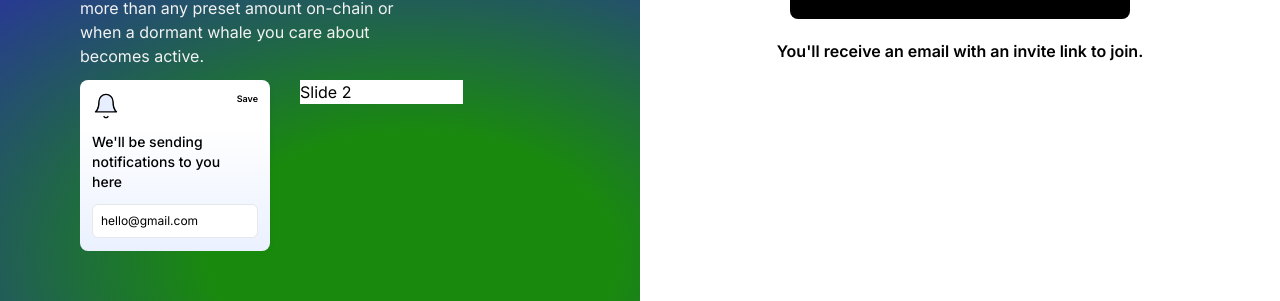
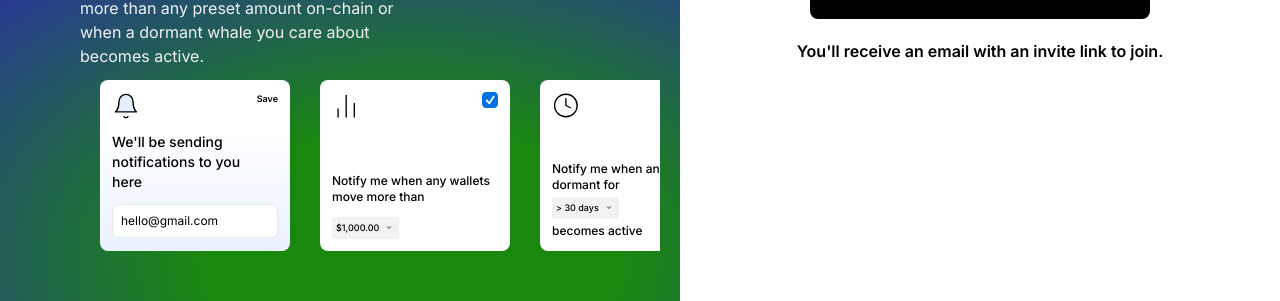
Before and after one commit to riyavishwakarma13/loch, a React (Vite) app: page / in a window 1280 px wide. Shown: the part 490-791 px from the top of the page. Built offline with nearby package versions, Linux system fonts and the light colour scheme.

Commit message:
notification swiper completed

```diff
--- a/src/components/NotificationSwiper.tsx
+++ b/src/components/NotificationSwiper.tsx
@@ -4,17 +4,17 @@ import "swiper/css/pagination";
 
 const NotificationSwiper = () => {
   return (
-    <div>
+    <div className="max-w-[400px] lg:max-w-[600px] px-5">
       <Swiper
         slidesPerView={"auto"}
         spaceBetween={30}
         pagination={{
           clickable: true,
         }}
-        className="mySwiper"
+        className="mySwiper "
       >
         <SwiperSlide className="bg-white w-[190px] rounded-lg box-gradient space-y-3 h-[171px] p-3">
-          <div className="flex justify-between items-start  ">
+          <div className="flex justify-between items-start">
             <img
               src="/assets/bell 2.svg"
               height={28}
@@ -30,8 +30,59 @@ const NotificationSwiper = () => {
             hello@gmail.com
           </p>
         </SwiperSlide>
-        <SwiperSlide className="bg-white">Slide 2</SwiperSlide>
-        <SwiperSlide className="bg-white">Slide 3</SwiperSlide>
+        <SwiperSlide className="bg-white w-[190px] rounded-lg flex flex-col justify-between h-[171px] p-3">
+          <div className="flex justify-between items-start">
+            <img
+              src="/assets/bar-chart-2.svg"
+              alt="bar chart"
+              height={28}
+              width={28}
+            />
+            <img
+              src="/assets/icon.svg"
+              alt="checkbox"
+              className="bg-[#0071E3] rounded-[4.2px] p-[3px]"
+              height={16}
+              width={16}
+            />
+          </div>
+          <div className="space-y-3">
+            <p className="text-xs font-medium">
+              Notify me when any wallets move more than
+            </p>
+            <div className="bg-[#e5e5e680] flex items-center gap-1 w-max p-1 rounded-sm">
+              <span className="text-[9px] font-medium">$1,000.00</span>
+              <img src="/assets/triangle-down.svg" alt="" />
+            </div>
+          </div>
+        </SwiperSlide>
+        <SwiperSlide className="bg-white w-[190px] rounded-lg flex flex-col justify-between h-[171px] p-3">
+          <div className="flex justify-between items-start">
+            <img
+              src="/assets/clock.svg"
+              alt="bar chart"
+              height={28}
+              width={28}
+            />
+            <img
+              src="/assets/icon.svg"
+              alt="checkbox"
+              className="bg-[#0071E3] rounded-[4.2px] p-[3px]"
+              height={16}
+              width={16}
+            />
+          </div>
+          <div className="space-y-1">
+            <p className="text-xs font-medium">
+              Notify me when any wallet dormant for
+            </p>
+            <div className="bg-[#e5e5e680] flex items-center gap-1 w-max p-1 rounded-sm">
+              <span className="text-[9px] font-medium">&gt; 30 days</span>
+              <img src="/assets/triangle-down.svg" alt="" />
+            </div>
+            <p className="text-xs font-medium">becomes active</p>
+          </div>
+        </SwiperSlide>
       </Swiper>
     </div>
   );
--- a/src/index.css
+++ b/src/index.css
@@ -7,6 +7,7 @@ body {
   padding: 0;
   font-family: "Inter", sans-serif;
   background-color: #000;
+  /* color: #e5e5e680; */
 }
 
 @layer components {
@@ -28,6 +29,17 @@ body {
     0px 2.8px 7px 0px rgba(0, 0, 0, 0.04);
 }
 
+.swiper-gradient {
+  background: linear-gradient(
+    90deg,
+    rgba(255, 255, 255, 0) 0%,
+    rgba(255, 255, 255, 0.92) 27.6%,
+    #fff 53.13%,
+    rgba(255, 255, 255, 0.67) 81.77%,
+    rgba(255, 255, 255, 0) 100%
+  );
+}
+
 .radial-gradient {
   background: radial-gradient(
     92.19% 89.74% at 32.27% 91.27%,
```
